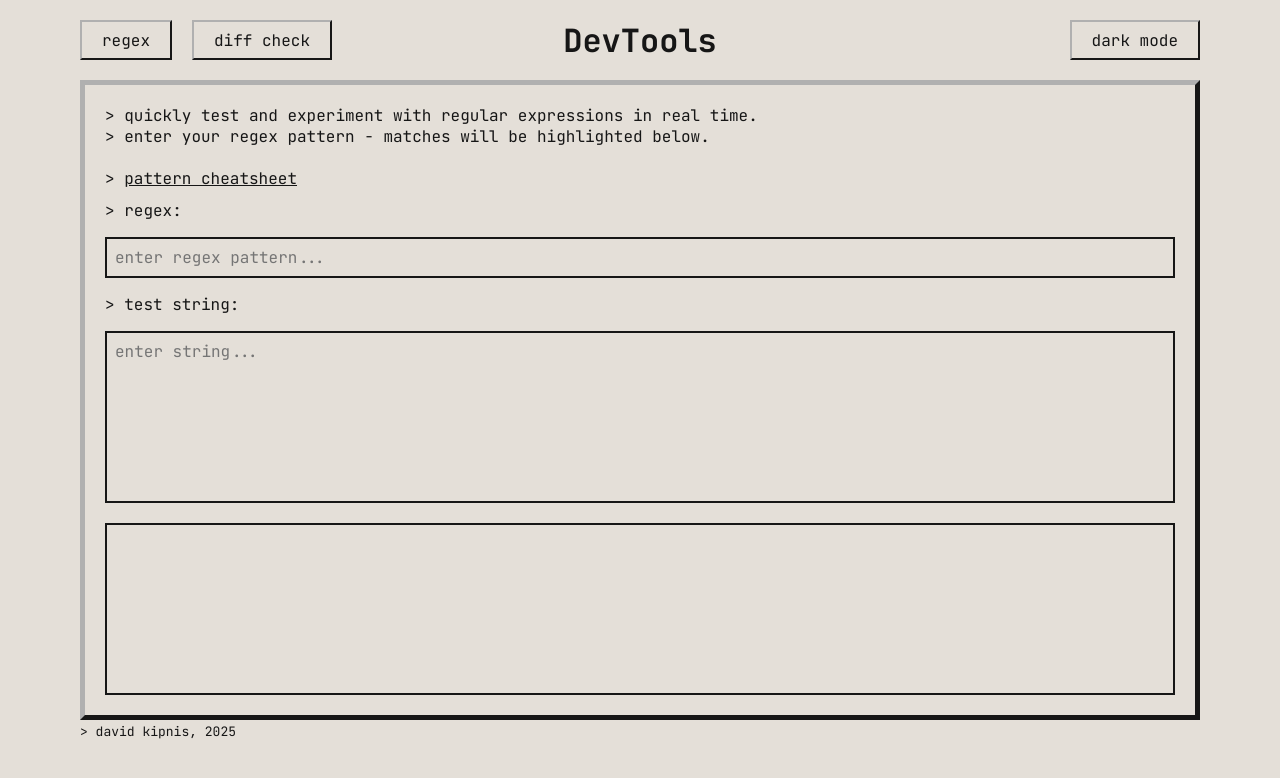
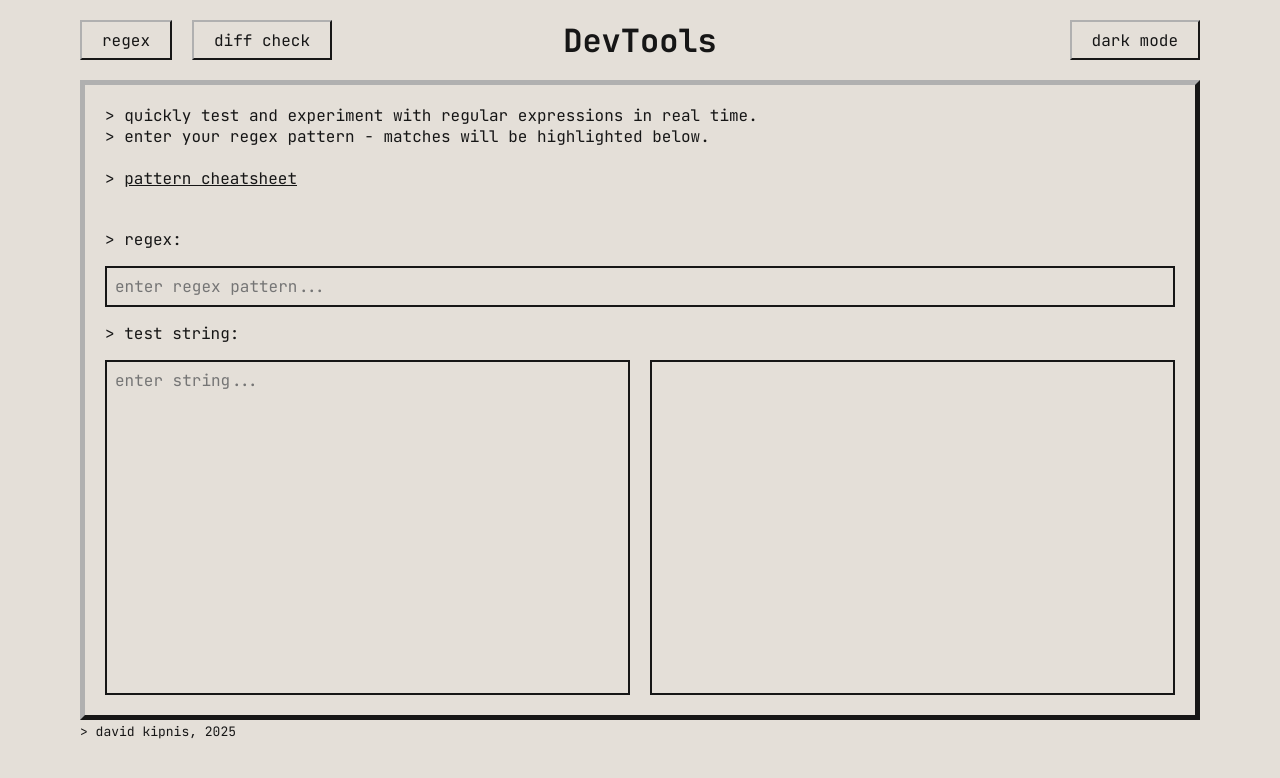
Before and after one commit to thedavidkipnis/devtoolplayground, a React (Vite) app: page / in a window 1280 px wide. Shown: the top 778 px of the page. Built offline with nearby package versions, Linux system fonts and the light colour scheme.

Commit message:
fix to styling on regex pannel

```diff
--- a/src/styling/Regex.css
+++ b/src/styling/Regex.css
@@ -33,16 +33,13 @@
 }
 
 .regex-content-info-section {
-    height: 15%;
     width: 100%;
-    display: block;
     text-align: left;
-    align-items: flex-start;
-    justify-content: flex-start;
+    padding: 20px;
+    color: var(--secondary-color);
 
-    padding: 20px;
-
-    color: var(--secondary-color);
+    height: auto;
+    flex-shrink: 0;
 }
 
 .cheatsheet-link {
@@ -60,11 +57,11 @@
 }
 
 .regex-content-section {
-    height: 85%;
+    flex: 1;
     width: 100%;
-
     padding: 20px;
     color: var(--secondary-color);
+    min-height: 0;
 }
 
 .regex-panel {
@@ -88,10 +85,10 @@
 
 .regex-flex-container {
   display: flex;
-  flex-direction: column;
+  flex-direction: row;
   gap: 20px;
-  flex: 1;               /* stretch to fill panel height */
-  min-height: 0;         /* prevents overflow issues in flexbox */
+  flex: 1;
+  min-height: 0;
 }
 
 /* test string textarea */
```
